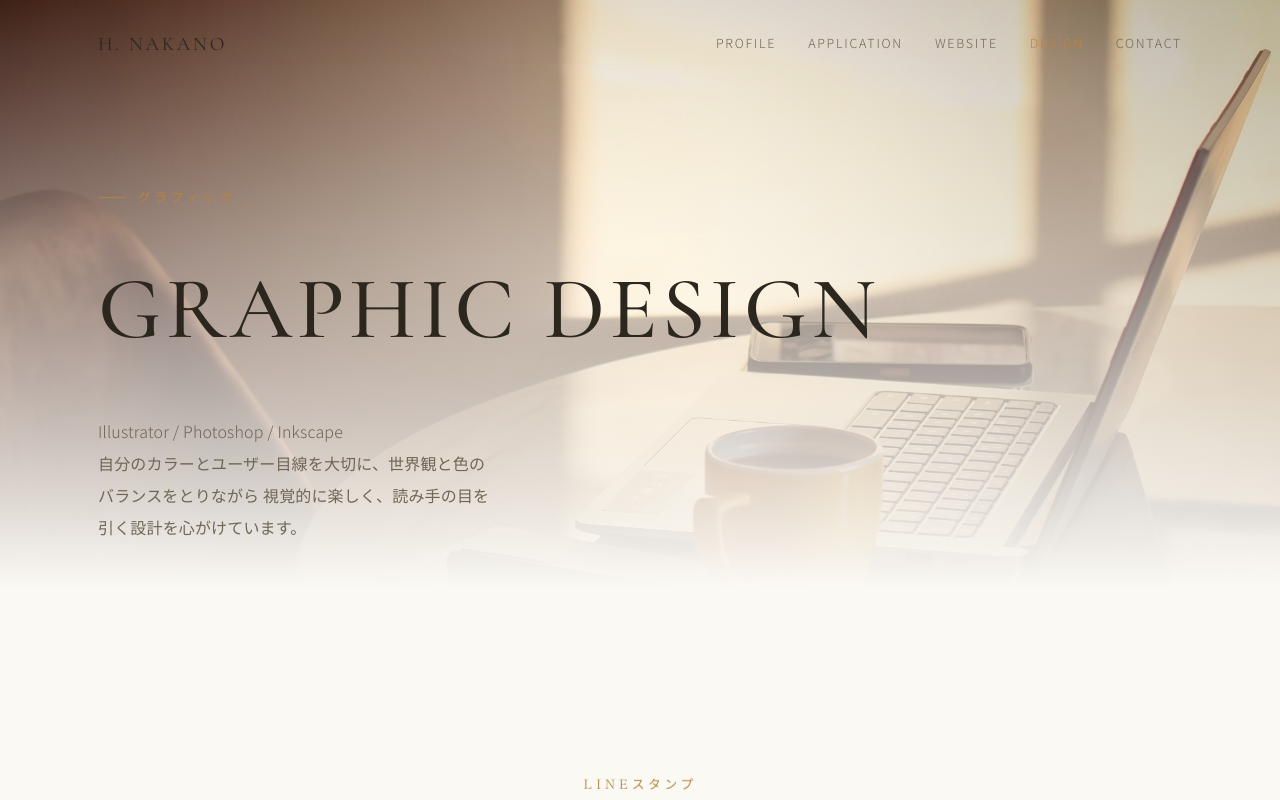
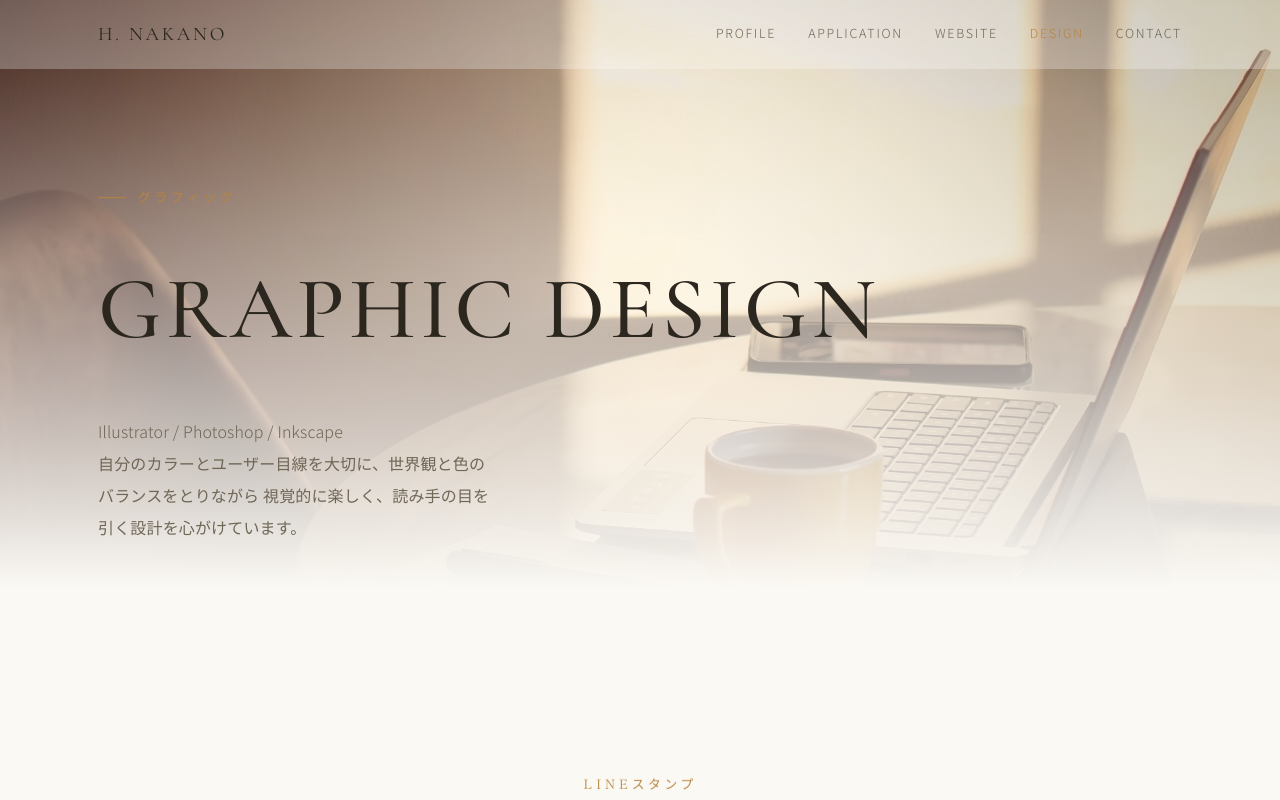
Before and after one commit to nakano-hiroyuki/portfolio-react, a React (Vite) app: page /design in a window 1280 px wide. Shown: the top 800 px of the page. Built offline with nearby package versions, Linux system fonts and the light colour scheme.

Commit message:
💄 ヘッダー修正

```diff
--- a/src/components/Header.css
+++ b/src/components/Header.css
@@ -4,14 +4,15 @@
   left: 0;
   right: 0;
   z-index: 200;
-  padding-block: 1.6rem;
+  padding-block: 1rem;
+  background-color: rgba(255, 255, 255, 0.274);
   transition: padding 0.5s var(--ease), background 0.5s var(--ease), border-color 0.5s var(--ease);
   border-bottom: 1px solid transparent;
 }
 
 .site-header.is-scrolled {
   padding-block: 1rem;
-  background: rgba(251, 249, 244, 0.85);
+  background: rgba(251, 249, 244, 0.5);
   backdrop-filter: blur(10px);
   border-bottom-color: var(--line);
 }
```
